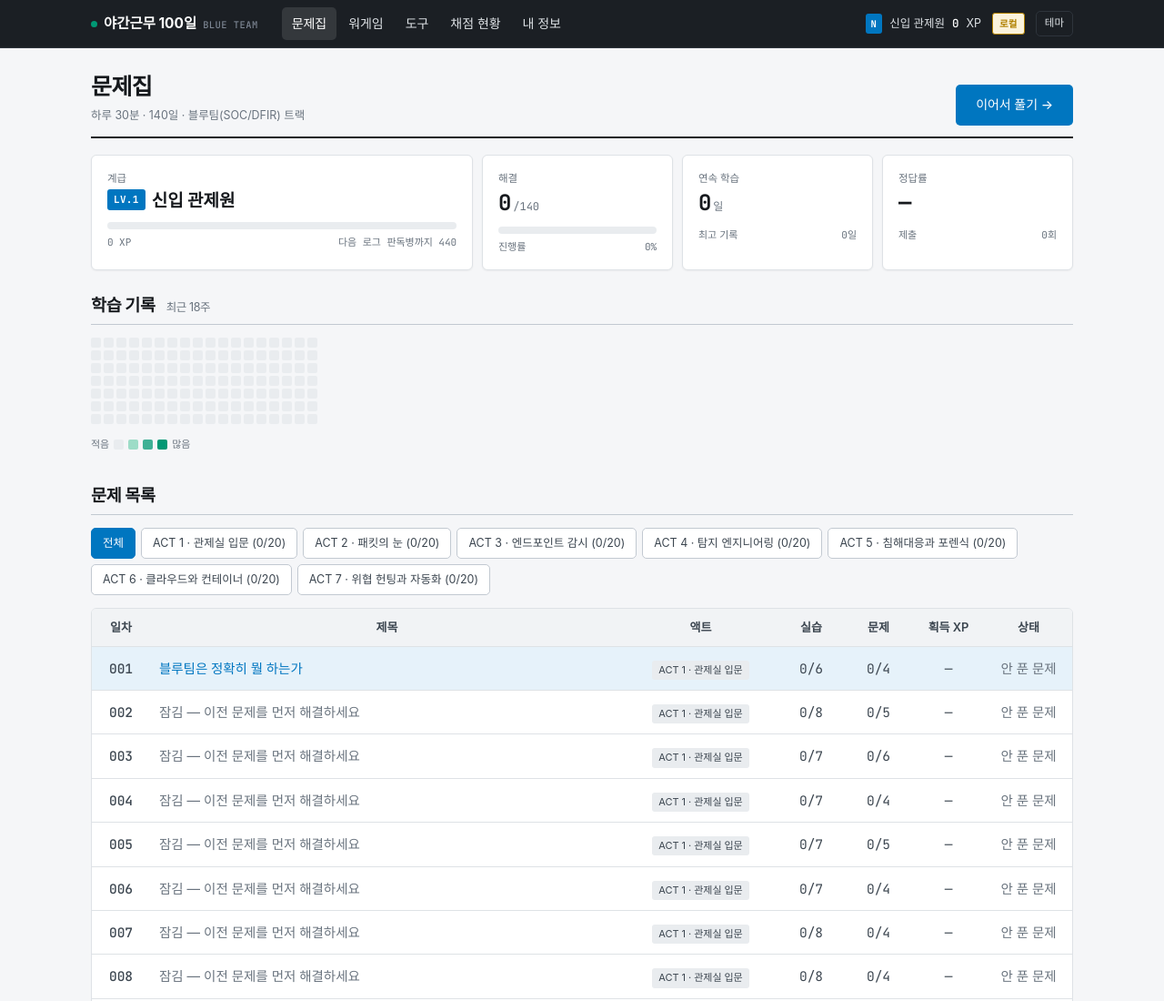
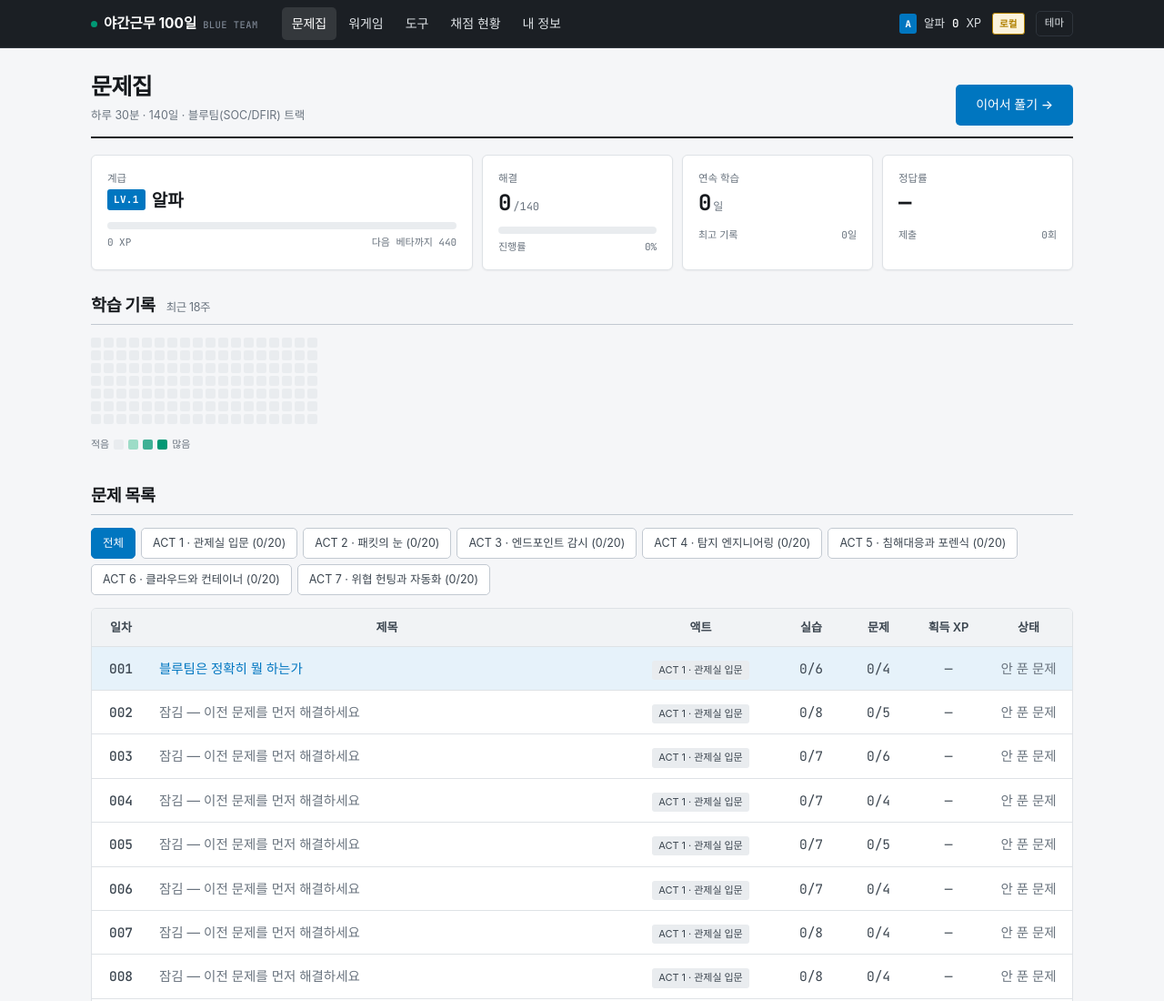
Before and after one commit to Goperator-11/SET, a plain HTML site: page public/index.html in a window 1280 px wide. Shown: the top 1100 px of the page at 91% size. Drawn offline with Linux system fonts and the light colour scheme; no server answers; a web font is replaced by a local one.

Commit message:
계급 이름을 그리스 문자로 교체
기존 이름(패킷 추적자·클라우드 수호자·야간근무의 전설 등)이 장식이 많아
알파에서 오메가까지 15단계로 바꿨다. 배지에는 문자 자체(Α Β Γ … Ω)가 들어간다.

앞 14자는 순서대로 쓰고 마지막만 오메가로 마무리해, 최고 계급이 끝이라는 게
바로 읽히게 했다. XP 임계값은 그대로다.

Co-Authored-By: Claude Opus 5 <noreply@anthropic.com>

```diff
--- a/public/assets/app.js
+++ b/public/assets/app.js
@@ -1,21 +1,21 @@
 /* 야간근무 100일 — 공통 로직 */
 
 const RANKS=[
- {xp:0,n:"신입 관제원",t:"N"},
- {xp:440,n:"로그 판독병",t:"L1"},
- {xp:1110,n:"티어1 분석가",t:"T1"},
- {xp:2260,n:"패킷 추적자",t:"T2"},
- {xp:3360,n:"트래픽 분석가",t:"TA"},
- {xp:4690,n:"티어2 분석가",t:"T3"},
- {xp:5900,n:"엔드포인트 감시자",t:"EP"},
- {xp:7090,n:"탐지 엔지니어",t:"DE"},
- {xp:8210,n:"시니어 분석가",t:"SR"},
- {xp:9300,n:"위협 헌터",t:"TH"},
- {xp:10260,n:"클라우드 수호자",t:"CL"},
- {xp:11100,n:"침해대응 리드",t:"IR"},
- {xp:11860,n:"포렌식 전문가",t:"FR"},
- {xp:12520,n:"SOC 아키텍트",t:"SA"},
- {xp:13260,n:"야간근무의 전설",t:"LG"}
+ {xp:0,n:"알파",t:"Α"},
+ {xp:440,n:"베타",t:"Β"},
+ {xp:1110,n:"감마",t:"Γ"},
+ {xp:2260,n:"델타",t:"Δ"},
+ {xp:3360,n:"엡실론",t:"Ε"},
+ {xp:4690,n:"제타",t:"Ζ"},
+ {xp:5900,n:"에타",t:"Η"},
+ {xp:7090,n:"세타",t:"Θ"},
+ {xp:8210,n:"이오타",t:"Ι"},
+ {xp:9300,n:"카파",t:"Κ"},
+ {xp:10260,n:"람다",t:"Λ"},
+ {xp:11100,n:"뮤",t:"Μ"},
+ {xp:11860,n:"뉴",t:"Ν"},
+ {xp:12520,n:"크시",t:"Ξ"},
+ {xp:13260,n:"오메가",t:"Ω"}
 ];
 const XP_CLEAR=5, XP_LAB=5, XP_Q1=15, XP_QN=6;
 
--- a/public/index.html
+++ b/public/index.html
@@ -11,7 +11,7 @@
 <link rel="preconnect" href="https://fonts.gstatic.com" crossorigin>
 <link rel="preconnect" href="https://cdn.jsdelivr.net" crossorigin>
 <link rel="stylesheet" href="https://fonts.googleapis.com/css2?family=JetBrains+Mono:wght@400;500;700&display=swap">
-<link rel="stylesheet" href="assets/style.css?v=e032c7b838">
+<link rel="stylesheet" href="assets/style.css?v=ca60464df5">
 </head>
 <body>
 
@@ -73,8 +73,8 @@
   진행 상황은 이 브라우저에만 저장됩니다. <a href="user.html">내 정보</a>에서 백업하세요.
 </footer>
 
-<script src="assets/data.js?v=e032c7b838"></script>
-<script src="assets/app.js?v=e032c7b838"></script>
+<script src="assets/data.js?v=ca60464df5"></script>
+<script src="assets/app.js?v=ca60464df5"></script>
 <script>
 boot(() => {
 renderNav("list");
```
Also changed, not shown: public/login.html (+1 -1 lines), public/problem.html (+3 -3 lines), public/rank.html (+3 -3 lines), public/status.html (+3 -3 lines), public/tools.html (+3 -3 lines), public/user.html (+3 -3 lines), public/wargame.html (+3 -3 lines), README.md.
